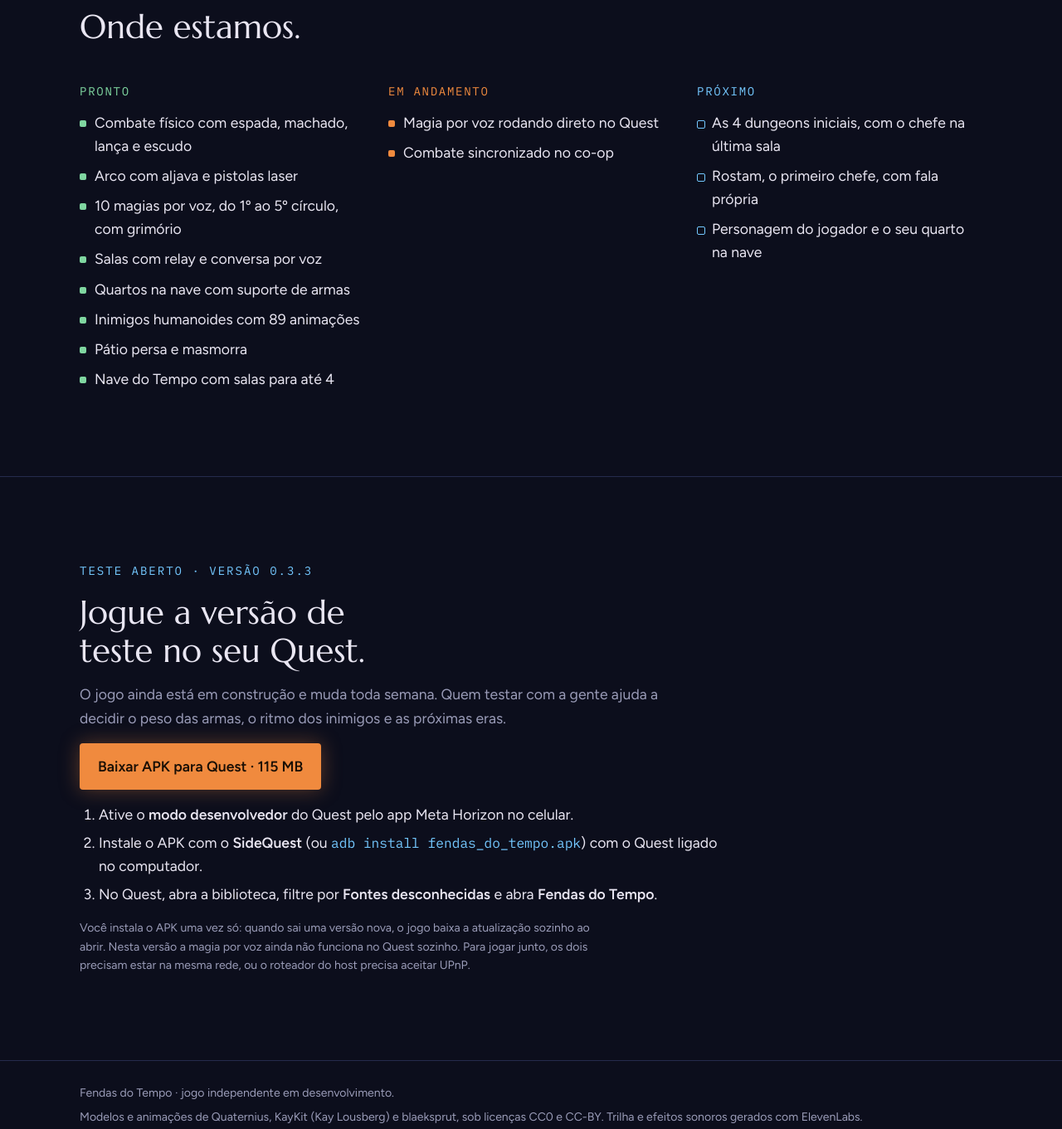
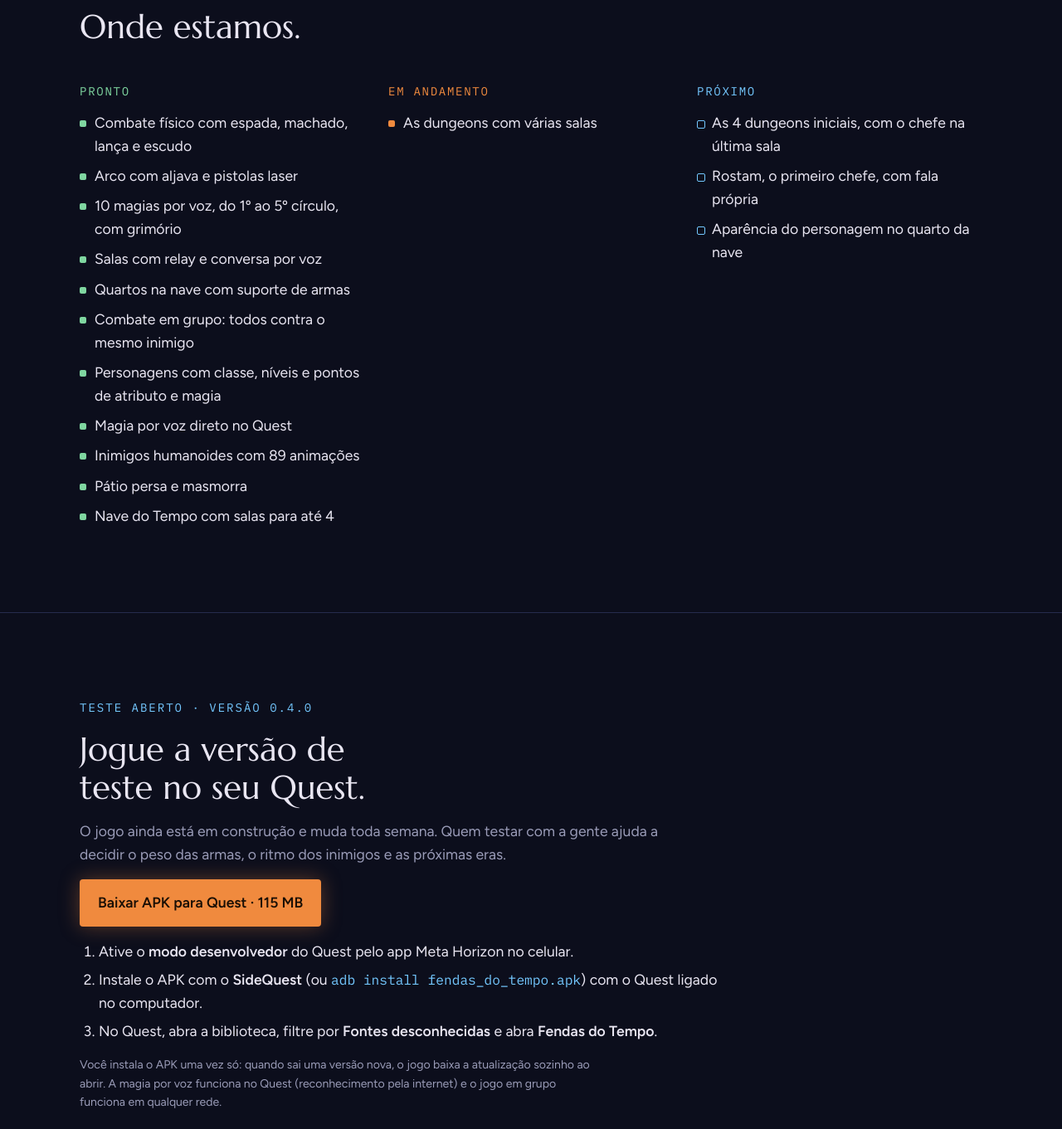
Before and after one commit to devalexandre/fendas-do-tempo, a plain HTML site: page index.html in a window 1280 px wide. Shown: the part 4702-6063 px from the top of the page at 83% size. Drawn offline with Linux system fonts and the light colour scheme.

Commit message:
Versão 0.4.0

```diff
--- a/index.html
+++ b/index.html
@@ -342,6 +342,9 @@ footer .wrap { display: grid; gap: 6px; }
             <li>10 magias por voz, do 1º ao 5º círculo, com grimório</li>
             <li>Salas com relay e conversa por voz</li>
             <li>Quartos na nave com suporte de armas</li>
+            <li>Combate em grupo: todos contra o mesmo inimigo</li>
+            <li>Personagens com classe, níveis e pontos de atributo e magia</li>
+            <li>Magia por voz direto no Quest</li>
             <li>Inimigos humanoides com 89 animações</li>
             <li>Pátio persa e masmorra</li>
             <li>Nave do Tempo com salas para até 4</li>
@@ -350,8 +353,7 @@ footer .wrap { display: grid; gap: 6px; }
         <div class="col doing">
           <h3>Em andamento</h3>
           <ul>
-            <li>Magia por voz rodando direto no Quest</li>
-            <li>Combate sincronizado no co-op</li>
+            <li>As dungeons com várias salas</li>
           </ul>
         </div>
         <div class="col next">
@@ -359,7 +361,7 @@ footer .wrap { display: grid; gap: 6px; }
           <ul>
             <li>As 4 dungeons iniciais, com o chefe na última sala</li>
             <li>Rostam, o primeiro chefe, com fala própria</li>
-            <li>Personagem do jogador e o seu quarto na nave</li>
+            <li>Aparência do personagem no quarto da nave</li>
           </ul>
         </div>
       </div>
@@ -368,7 +370,7 @@ footer .wrap { display: grid; gap: 6px; }
 
   <section>
     <div class="wrap cta">
-      <span class="eyebrow">Teste aberto · versão 0.3.3</span>
+      <span class="eyebrow">Teste aberto · versão 0.4.0</span>
       <h2>Jogue a versão de teste no seu Quest.</h2>
       <p class="lede">O jogo ainda está em construção e muda toda semana. Quem testar com a gente ajuda a decidir o peso das armas, o ritmo dos inimigos e as próximas eras.</p>
       <a class="download" href="https://github.com/devalexandre/fendas-do-tempo/releases/latest/download/fendas_do_tempo.apk">Baixar APK para Quest · 115 MB</a>
@@ -377,7 +379,7 @@ footer .wrap { display: grid; gap: 6px; }
         <li>Instale o APK com o <b>SideQuest</b> (ou <code>adb install fendas_do_tempo.apk</code>) com o Quest ligado no computador.</li>
         <li>No Quest, abra a biblioteca, filtre por <b>Fontes desconhecidas</b> e abra <b>Fendas do Tempo</b>.</li>
       </ol>
-      <p class="note">Você instala o APK uma vez só: quando sai uma versão nova, o jogo baixa a atualização sozinho ao abrir. Nesta versão a magia por voz ainda não funciona no Quest sozinho. Para jogar junto, os dois precisam estar na mesma rede, ou o roteador do host precisa aceitar UPnP.</p>
+      <p class="note">Você instala o APK uma vez só: quando sai uma versão nova, o jogo baixa a atualização sozinho ao abrir. A magia por voz funciona no Quest (reconhecimento pela internet) e o jogo em grupo funciona em qualquer rede.</p>
     </div>
   </section>
 </main>
```
